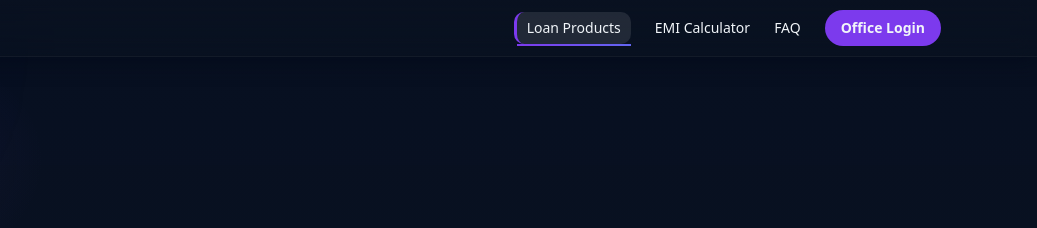
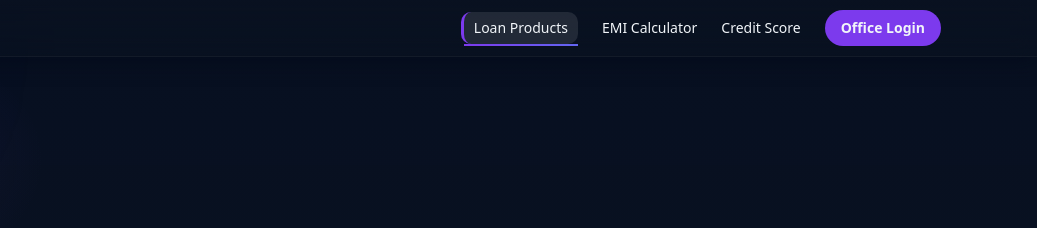
Before and after one commit to nexabank06/Bank-loan, a website: page products.html in a window 1280 px wide. Shown: the top 228 px of the page, 243-1280 px from the left. Drawn offline with nearby package versions, Linux system fonts and the light colour scheme; no server answers.

Commit message:
Update products.html

```diff
--- a/products.html
+++ b/products.html
@@ -27,7 +27,7 @@
       <nav class="hidden sm:flex items-center gap-6 text-sm" aria-label="Main">
         <a class="nav-link hover:text-brand transition" data-page="products" href="products.html">Loan Products</a>
         <a class="nav-link hover:text-brand transition" data-page="calculator" href="calculator.html">EMI Calculator</a>
-        <a class="nav-link hover:text-brand transition" data-page="faq" href="faq.html">FAQ</a>
+        <a class="nav-link hover:text-brand transition" data-page="Credit Score" href="credit-score.html">Credit Score</a>
         <a class="px-4 py-2 rounded-full bg-brand hover:bg-brand-dark font-semibold transition" href="admin-login.html">Office Login</a>
       </nav>
       <button id="mobileMenuBtn" class="sm:hidden text-2xl" aria-label="Open menu">☰</button>
@@ -36,7 +36,7 @@
       <div class="container-max mx-auto px-4 py-3 grid gap-2 text-sm">
         <a class="nav-link hover:text-brand transition block py-2" data-page="products" href="products.html">Loan Products</a>
         <a class="nav-link hover:text-brand transition block py-2" data-page="calculator" href="calculator.html">EMI Calculator</a>
-        <a class="nav-link hover:text-brand transition block py-2" data-page="faq" href="faq.html">FAQ</a>
+        <a class="nav-link hover:text-brand transition" data-page="Credit Score" href="credit-score.html">Credit Score</a>
         <a class="px-3 py-2.5 rounded-lg bg-brand hover:bg-brand-dark font-semibold text-center transition" href="admin-login.html">Office Login</a>
       </div>
     </nav>
```
